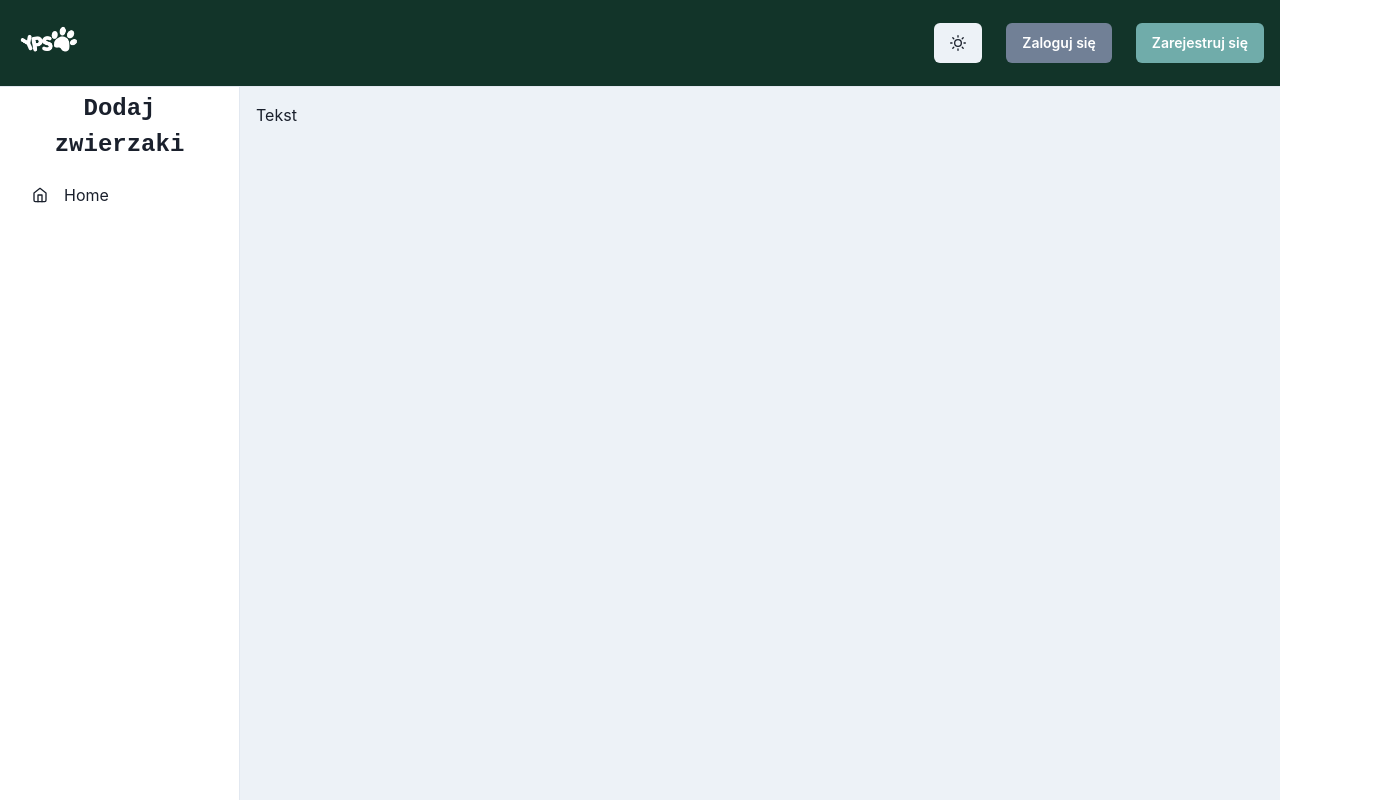
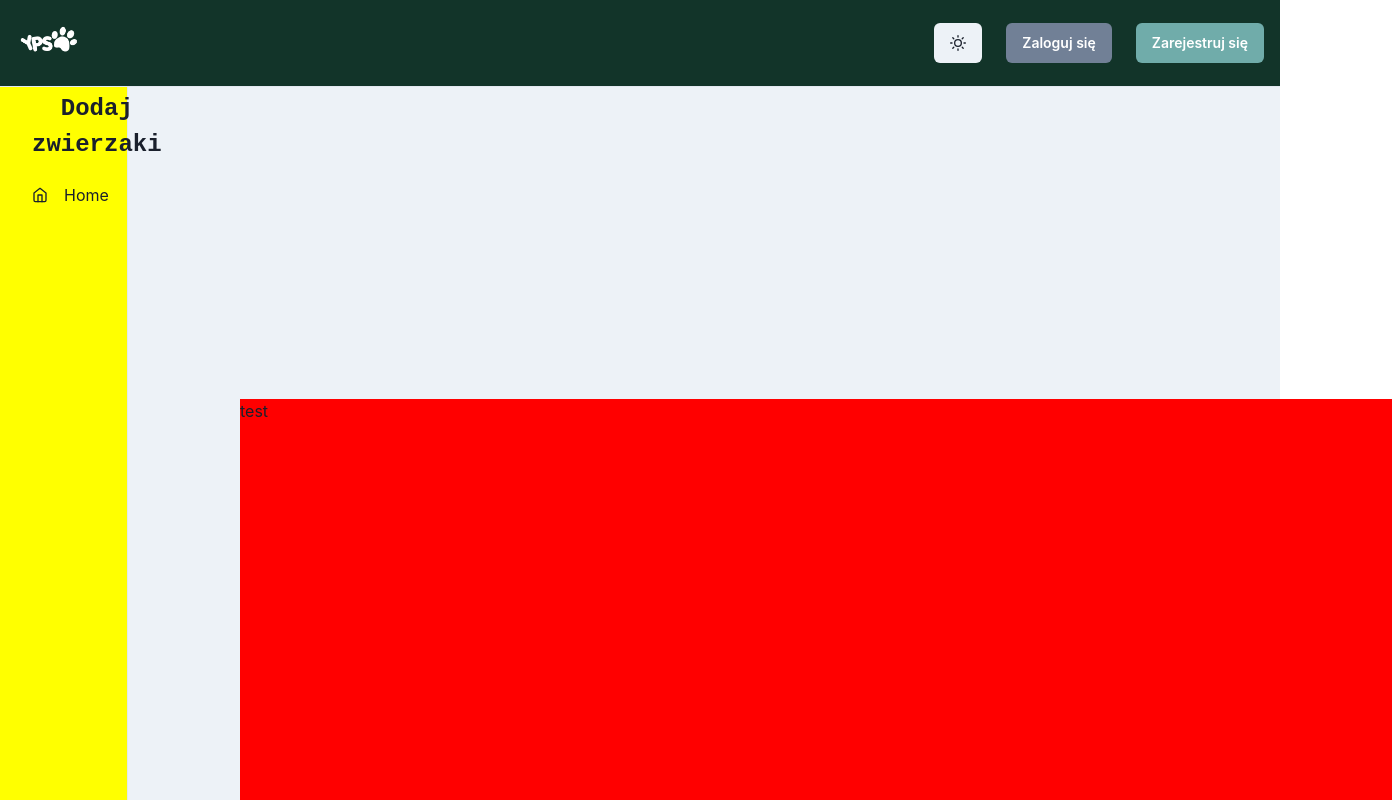
Before and after one commit to kczmrz/YourPetStory, a Next.js app: page /dashboard in a window 1280 px wide. Shown: the top 800 px of the page, 1392 px wide, since content can reach past the window. Built offline with nearby package versions, Linux system fonts and the light colour scheme.

Commit message:
Add compnents for dashboard development

```diff
--- a/src/components/dashboard/AppDashboard.tsx
+++ b/src/components/dashboard/AppDashboard.tsx
@@ -8,11 +8,13 @@ import {
 } from '@chakra-ui/react';
 import SideBarContent from './sideBar/SideBarContent';
 import SideBarContentNavMobile from './sideBar/SideBarContentNavMobile';
+import AppCalendar from './calendar/AppCalendar';
+import AppFeatures from './features/AppFeatures';
 
 export default function AppDashboard({ children }: { children: ReactNode }) {
   const { isOpen, onOpen, onClose } = useDisclosure();
   return (
-    <Box minH="100vh" bg={useColorModeValue('gray.100', 'gray.900')} pos={"relative"}>
+    <Box minH="100vh" w={"100%"} bg={useColorModeValue('gray.100', 'gray.900')} pos={"relative"}>
       <SideBarContent
         onClose={() => onClose}
         display={{ base: 'none', md: 'block' }}
@@ -30,9 +32,12 @@ export default function AppDashboard({ children }: { children: ReactNode }) {
         </DrawerContent>
       </Drawer>
       <SideBarContentNavMobile display={{ base: 'flex', md: 'none' }} onOpen={onOpen} />
-      <Box ml={{ base: 0, md: 60 }} p="4" pos={{ md: 'absolute', sm: 'static'}} top={"0"}>
-        {/* Zawartość reszty dachboardu */}
-        Tekst
+      <Box ml={{ base: 0, md: 60 }} boxSizing='border-box' pos={{ md: 'absolute', sm: 'static'}}
+              display={"flex"} flexDirection={"column"} alignContent={"center"} justifyContent={"center"}
+              top={"0"}
+              h={"100%"} w={"90vw"} >
+          <AppFeatures />
+          <AppCalendar />
       </Box>
     </Box>
   );
--- /dev/null
+++ b/src/components/dashboard/calendar/AppCalendar.tsx
@@ -0,0 +1,12 @@
+import React from 'react';
+import {
+  Box,
+} from '@chakra-ui/react';
+
+export default function AppCalendar() {
+    return (
+        <Box h={"60%"} w={"full"} display={"flex"} bgColor={"red"}>
+            <h1>test</h1>
+        </Box>
+    )
+}
--- /dev/null
+++ b/src/components/dashboard/features/AppFeatures.tsx
@@ -0,0 +1,12 @@
+import React from 'react';
+import {
+  Box,
+} from '@chakra-ui/react';
+
+export default function AppFeatures() {
+    return (
+        <Box h={"35%"} w={"100%"} mb={"2%"}>
+
+        </Box>
+    )
+}
--- a/src/components/dashboard/sideBar/SideBarContent.tsx
+++ b/src/components/dashboard/sideBar/SideBarContent.tsx
@@ -34,9 +34,10 @@ const LinkItems: Array<ILinkItemProps> = [
           bg={useColorModeValue('white', 'gray.900')}
           borderRight="1px"
           borderRightColor={useColorModeValue('gray.200', 'gray.700')}
-          w={{ base: 'full', md: 60 }}
+          w={{ base: "full", md: "10vw"}}
           pos="sticky"
           h={"100vh"}
+          bgColor={"yellow"}
           {...rest}>
           <Flex h="20" alignItems="center" mx="8" justifyContent="space-between">
             <Text fontSize="2xl" fontFamily="monospace" fontWeight="bold" textAlign={"center"}>
```
